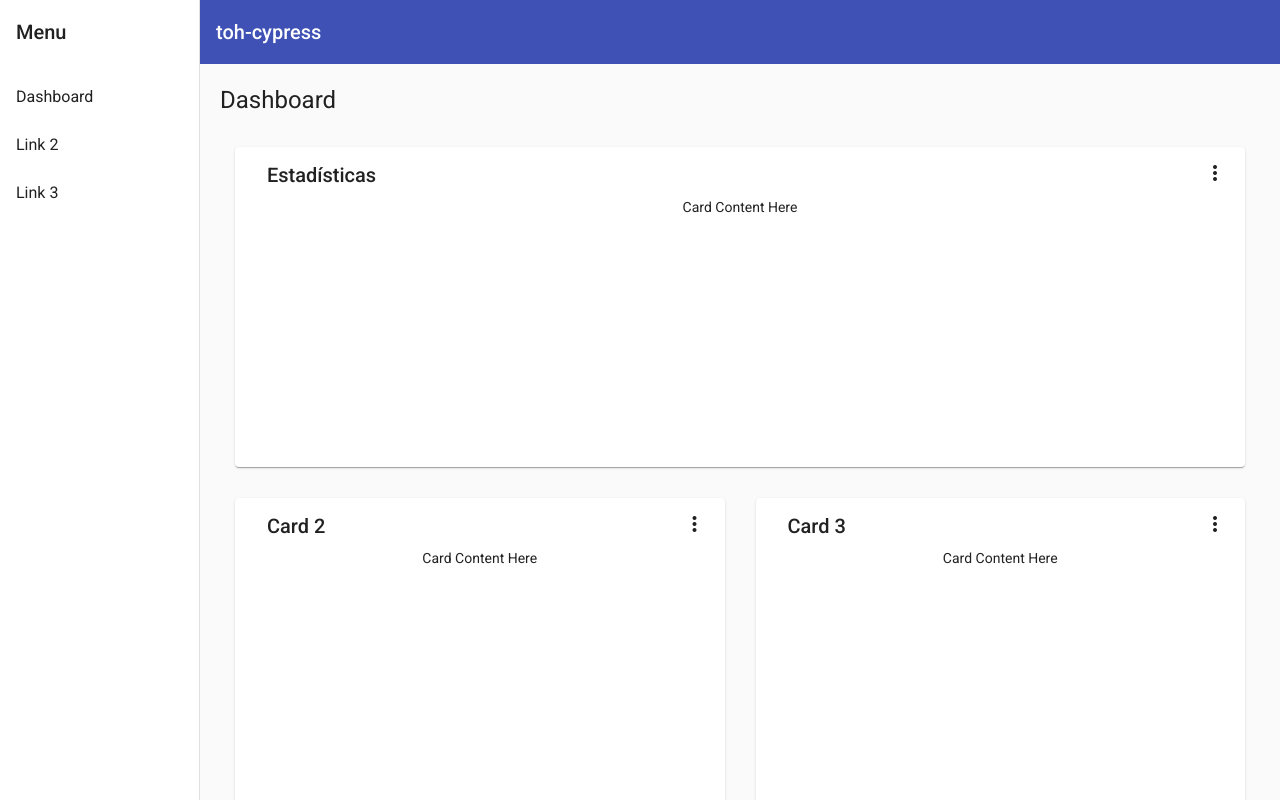
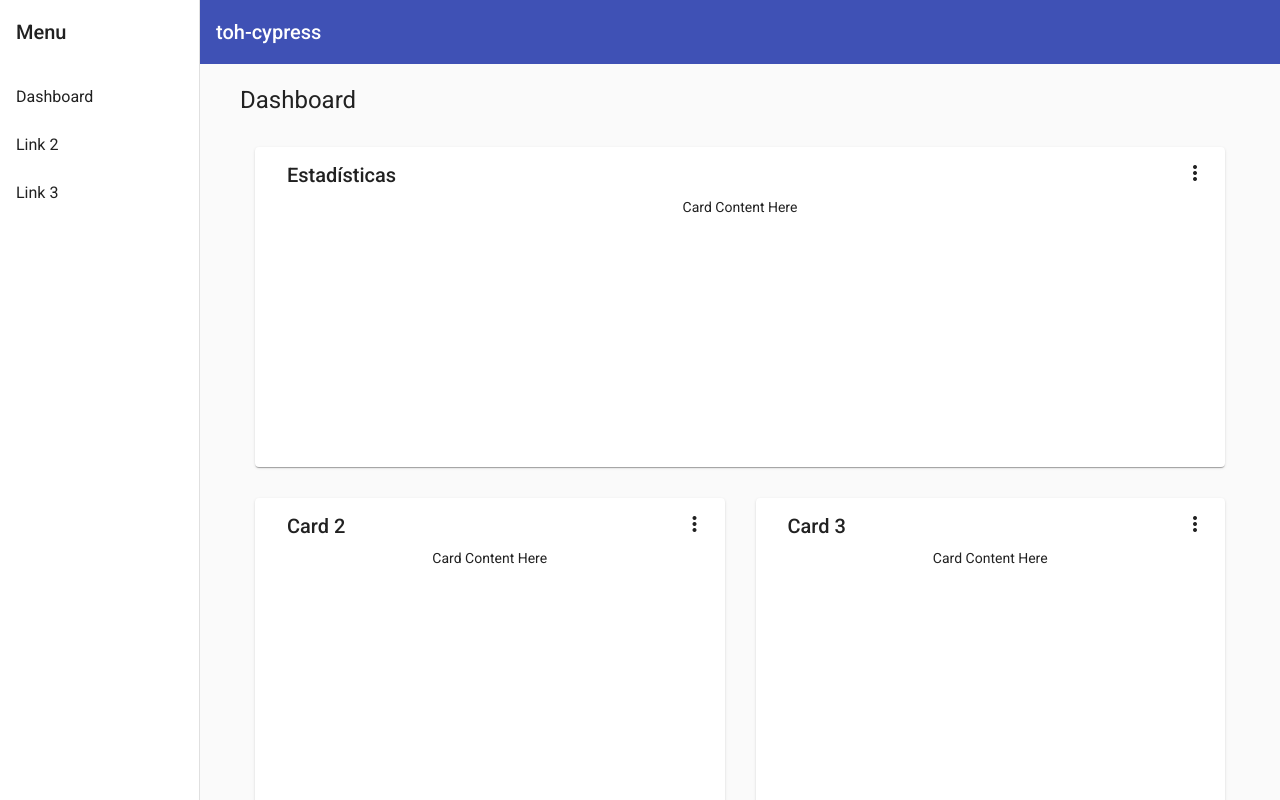
Before and after one commit to yoan-asdrubal/toh-cypress, an Angular app: page /dashboard in a window 1280 px wide. Built offline with nearby package versions, Linux system fonts and the light colour scheme.

Commit message:
Style(page):Agrega estilos de css generales para #app-content

```diff
--- a/src/app/layout/styles/page.scss
+++ b/src/app/layout/styles/page.scss
@@ -1,3 +1,7 @@
+#app-content {
+  margin: 20px;
+}
+
 .page-container {
   margin: 20px;
 
```
